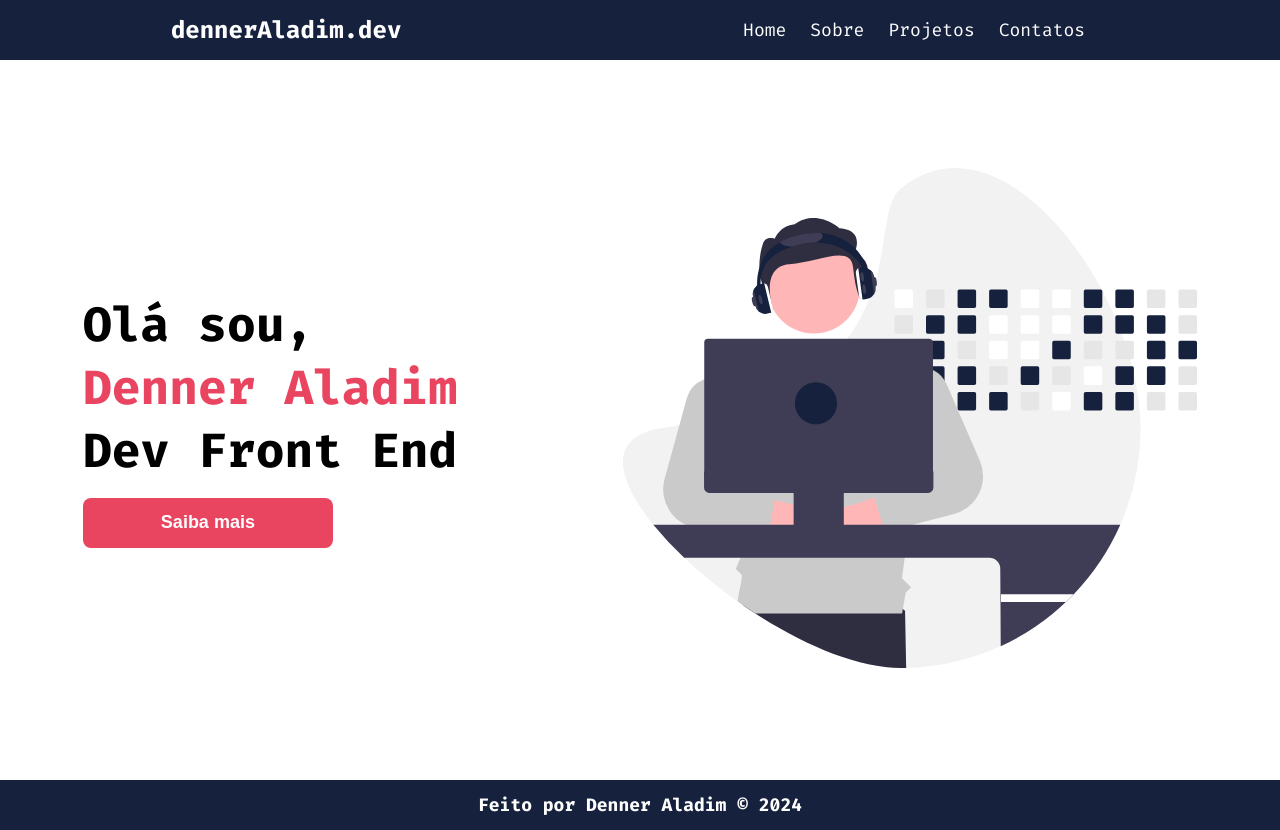
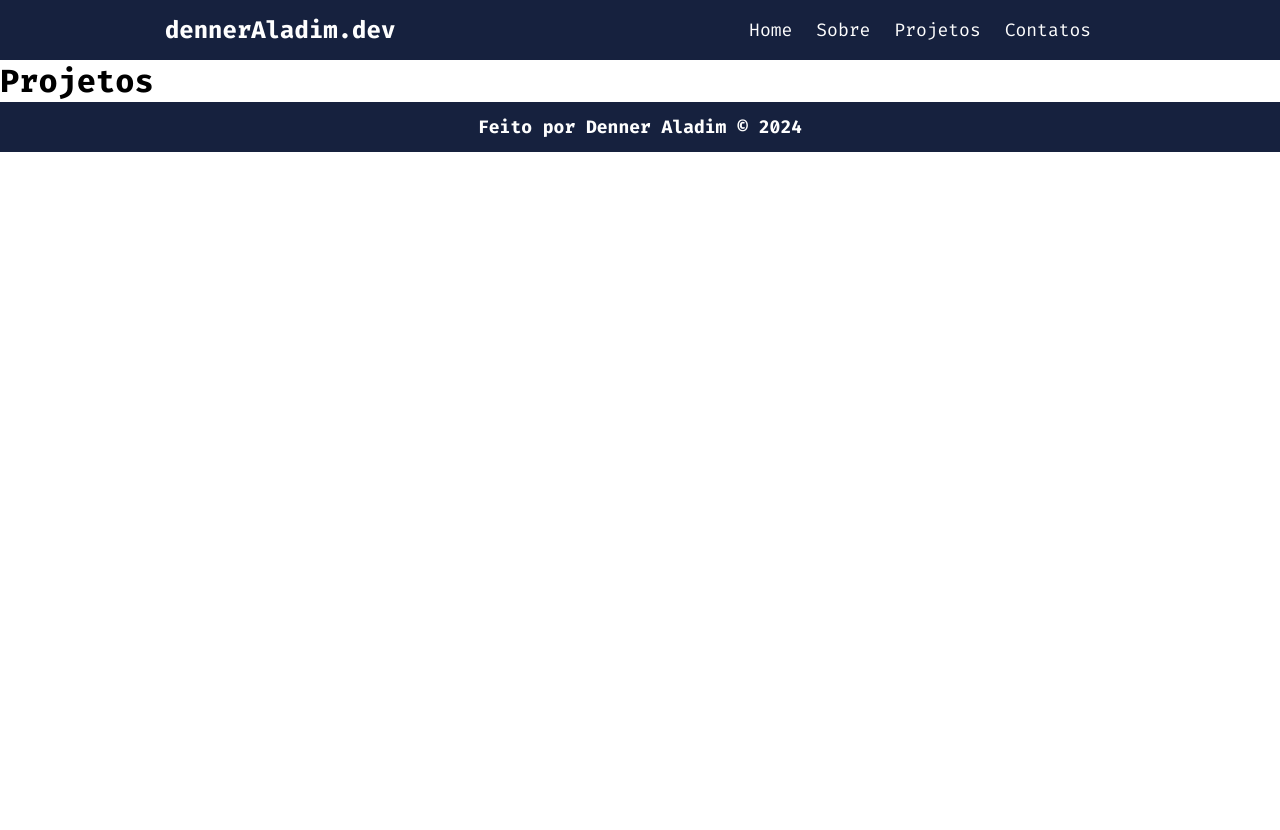
Before and after one commit to denneraladim/Portfolio, a React (Vite) app: page /projetos in a window 1280 px wide. After the commit the page ends 800 px from the top, so only its background shows below. Built offline with nearby package versions, Linux system fonts and the light colour scheme.

Commit message:
Paginas Atualizadas

```diff
--- a/src/App.css
+++ b/src/App.css
@@ -31,6 +31,11 @@
     border: 0;
     border-radius: 8px;
     cursor: pointer;
+
+    display: flex;
+    align-items: center;
+    justify-content: center;
+    text-decoration: none;
 }
 
 .btn-red {
--- a/src/App.jsx
+++ b/src/App.jsx
@@ -1,10 +1,9 @@
 import './App.css'
-import Home from './Pages/Home'
-
+import AppRoutes from './routes'
 
 function App() {
     return (
-      <Home />
+      <AppRoutes />
   )
 }
 
--- a/src/Components/Header/index.jsx
+++ b/src/Components/Header/index.jsx
@@ -1,14 +1,18 @@
+import { Link } from 'react-router-dom';
 import styles from './Header.module.css'
 
 function Header() {
     return (
         <header className={styles.header}>
-            <span>dennerAladim.dev</span>
+            <Link to='/'>
+              <span>dennerAladim.dev</span>
+            </Link>
+
             <nav>
-                <a href="#">Home</a>
-                <a href="#">Sobre</a>
-                <a href="#">Projetos</a>
-                <a href="#">Contatos</a>
+                <Link to='/'>Home</Link>
+                <Link to='/sobre'>Sobre</Link>
+                <Link to='/projetos'>Projetos</Link>
+                <Link to='/contatos'>Contatos</Link>
             </nav>
         </header>
     )
--- /dev/null
+++ b/src/Pages/Contatos/index.jsx
@@ -0,0 +1,14 @@
+import Header from '../../Components/Header'
+import Footer from  '../../Components/Footer'
+
+function Contatos(){
+    return (
+        <>
+         <Header />
+         <h1>Contatos</h1>
+         <Footer />
+        </>
+    )
+}
+
+export default Contatos;
--- a/src/Pages/Home/index.jsx
+++ b/src/Pages/Home/index.jsx
@@ -1,5 +1,6 @@
 import Header from '../../Components/Header'
 import Footer from '../../Components/Footer'
+import { Link } from 'react-router-dom';
 
 
 function Home() {
@@ -13,9 +14,9 @@ function Home() {
                         <span>Denner Aladim</span><br />
                         Dev Front End
                     </p>
-                    <button className='btn btn-red'>
+                    <Link to='/sobre' className='btn btn-red'>
                         Saiba mais
-                    </button>
+                    </Link>
                 </div>
                 <figure>
                     <img className='img-home' src="/developer_blue.svg" alt="Imagem da Home" />
--- /dev/null
+++ b/src/Pages/Projetos/index.jsx
@@ -0,0 +1,14 @@
+import Header from '../../Components/Header'
+import Footer from '../../Components/Footer'
+
+function Projetos(){
+    return (
+        <>
+         <Header />
+         <h1>Projetos</h1>
+         <Footer />
+        </>
+    )
+}
+
+export default Projetos;
--- /dev/null
+++ b/src/Pages/Sobre/index.jsx
@@ -0,0 +1,15 @@
+import Header from '../../Components/Header'
+import Footer from '../../Components/Footer'
+
+
+function Sobre(){
+    return (
+        <>
+         <Header />
+         <h1>Sobre</h1>
+         <Footer />
+        </>
+    )
+}
+
+export default Sobre;
--- a/src/routes.jsx
+++ b/src/routes.jsx
@@ -1,11 +1,17 @@
 import {BrowserRouter, Route, Routes} from 'react-router-dom'
 import Home from './Pages/Home'
+import Sobre from './Pages/Sobre'
+import Projetos from './Pages/Projetos'
+import Contatos from './Pages/Contatos'
 
 function AppRoutes(){
     return (
         <BrowserRouter>
           <Routes>
             <Route path='/' element={<Home />}></Route>
+            <Route path='/sobre' element={<Sobre />}></Route>
+            <Route path='/projetos' element={<Projetos />}></Route>
+            <Route path='/contatos' element={<Contatos />}></Route>
           </Routes>
         </BrowserRouter>
     )
```
Also changed, not shown: 1 other file (tests, documents, lock files or other folders).
